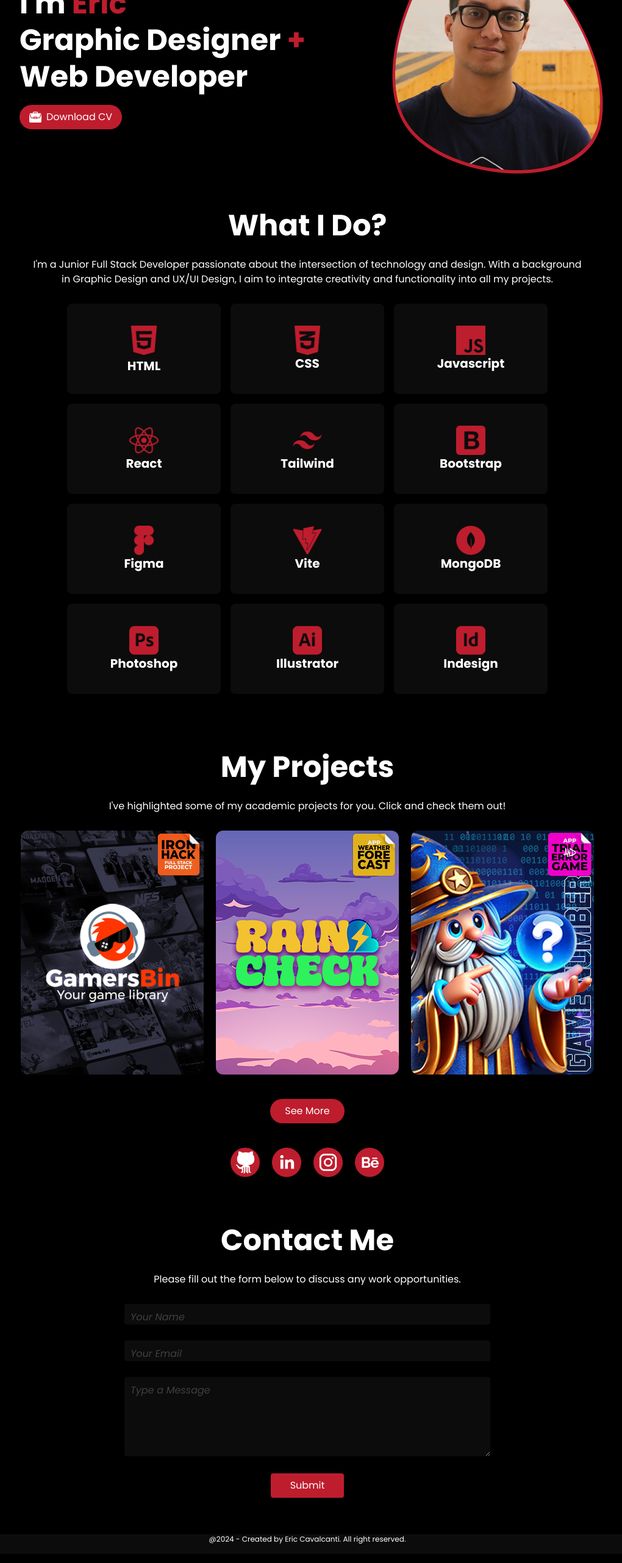
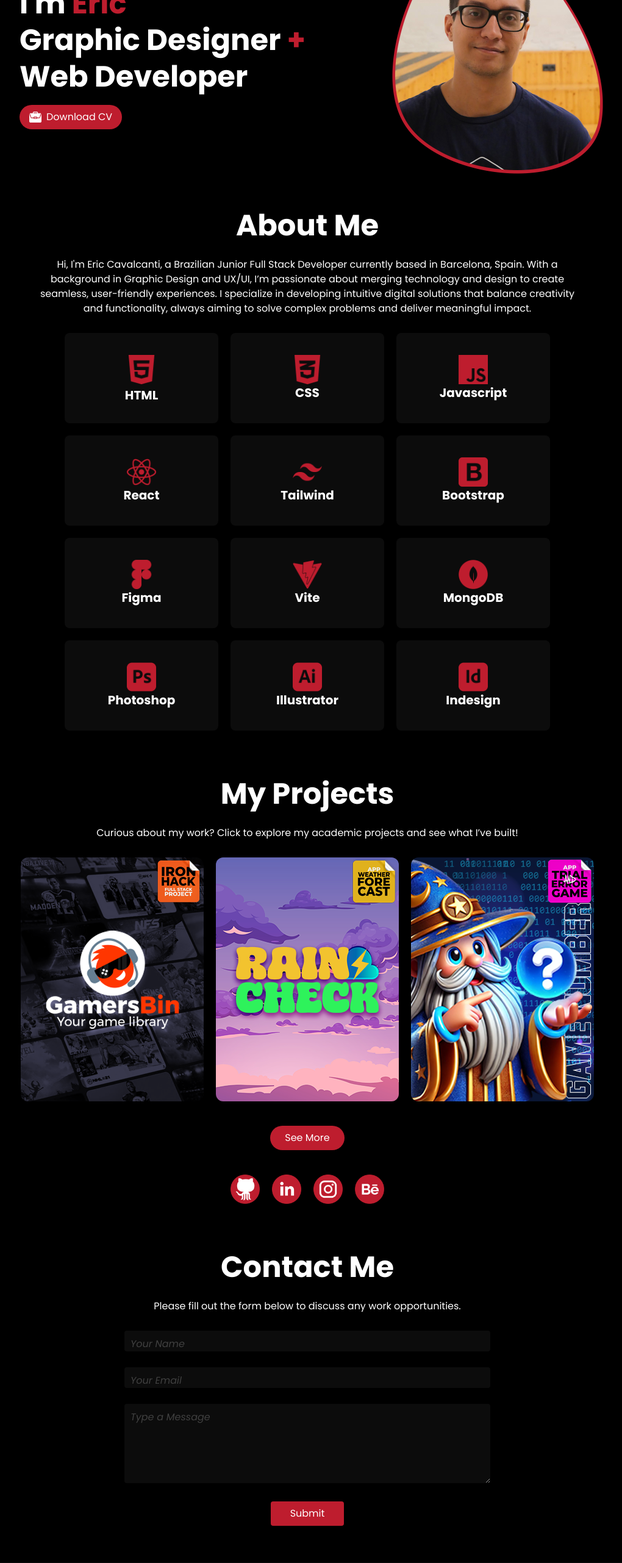
Before and after one commit to ecavalcanti93/portfolio, a React (Vite) app: page / in a window 1280 px wide. Shown: the part 234-2797 px from the top of the page at 61% size, without its empty margins (136-1156 px from the left). Built offline with nearby package versions, Linux system fonts and the light colour scheme; a web font is replaced by a local one.

Commit message:
Tailwind Fixes

```diff
--- a/src/components/Contact.css
+++ b/src/components/Contact.css
@@ -1,3 +1,40 @@
 #btnSubmit:hover {
     filter: drop-shadow(0px 0px 14px #f8152c);
 }
+
+.message {
+    padding: 10px;
+    margin-top: 10px;
+    border-radius: 5px;
+    font-weight: bold;
+    text-align: center;
+    width: 100%;
+  }
+
+  .success {
+    background-color: #0c0c0c;
+    color: #00bb2c;
+    border: 1px solid #0c0c0c;
+  }
+
+  .error {
+    background-color: #0c0c0c;
+    color: #be1d2e;
+    border: 1px solid #0c0c0c;
+  }
+
+
+@keyframes fadeIn {
+    from {
+      opacity: 0;
+      transform: translateY(-10px);
+    }
+    to {
+      opacity: 1;
+      transform: translateY(0);
+    }
+  }
+
+  .message {
+    animation: fadeIn 0.3s ease-in-out;
+  }
--- a/src/components/Contact.jsx
+++ b/src/components/Contact.jsx
@@ -59,7 +59,7 @@ const Contact = () => {
       </span>
 
       <form
-        className="flex flex-col gap-2.5 justify-center text-redSpecial"
+        className="flex flex-col gap-2.5 justify-center items-center text-redSpecial"
         ref={form}
         onSubmit={sendEmail}
       >
@@ -84,18 +84,22 @@ const Contact = () => {
           placeholder="Type a Message"
           required
         />
-        {message && <div className={`message ${messageType}`}>{message}</div>}
-      </form>
+        {message && (
+  <div className={`message ${messageType}`}>
+    {message}
+  </div>
+)}
       <div className="pt-5">
         <button
           type="submit"
           value="Send"
           id="btnSubmit"
-          className="flex pt-2 pb-2 pl-8 pr-8 justify-center items-center rounded-sm bg-redSpecial cursor-pointer"
+          className="flex pt-2 pb-2 pl-8 pr-8 text-white rounded-sm bg-redSpecial cursor-pointer"
         >
           Submit
         </button>
       </div>
+      </form>
     </section>
   );
 };
--- a/src/components/Footer.jsx
+++ b/src/components/Footer.jsx
@@ -3,7 +3,7 @@ import React from "react";
 const Footer = () => {
   return (
     <footer className="text-xs h-8 bg-blackSpecial text-center">
-      <div>
+      <div className="items-center justify-center pt-2">
         @{new Date().getFullYear()} - Created by Eric Cavalcanti. All right
         reserved.
       </div>
--- a/src/components/Navbar.css
+++ b/src/components/Navbar.css
@@ -8,6 +8,10 @@
     color: black;
 }
 
+#navbar {
+    box-shadow: 0px 15px 17px 0px rgba(0,0,0,0.8);
+  }
+
 #desktopMenuButton:hover {
     filter: drop-shadow(0px 0px 14px #f8152c);
 }
--- a/src/components/Navbar.jsx
+++ b/src/components/Navbar.jsx
@@ -59,11 +59,10 @@ const Navbar = () => {
           Portfolio
         </Link>
       </div>
-      <Link activeClass="active" smooth spy to="contact">
+      <Link activeClass="active3" smooth spy to="contact" offset={-100}>
         <button
           id="desktopMenuButton"
           className="hidden p-3 gap-2 justify-center items-center rounded-full  cursor-pointer sm:flex sm:block bg-redSpecial"
-          offset={-200}
         >
           <img src={message} alt="message" className="h-5" />
           {/* Contact Me */}
--- a/src/components/Portfolio.jsx
+++ b/src/components/Portfolio.jsx
@@ -21,11 +21,10 @@ const Portfolio = () => {
     >
       <h2 className="text-4xl  font-bold sm:text-5xl">My Projects</h2>
       <p className="text-center p-5">
-        I've highlighted some of my academic projects for you. Click and check
-        them out!
+      Curious about my work? Click to explore my academic projects and see what I’ve built!
       </p>
       <div className="worksimages">
-        <div className="flex flex-wrap justify-center gap-5 ">
+        <div className="flex flex-wrap justify-center gap-5">
           <a href="https://gamersbin.vercel.app/" target="_blank">
             <img src={Project1} alt="projeto1" className="rounded-xl" />
           </a>
--- a/src/components/Skills.jsx
+++ b/src/components/Skills.jsx
@@ -18,16 +18,13 @@ const Skills = () => {
       className="flex flex-col mx-auto max-w-screen-lg p-5 m-10 items-center gap-2 sm:pl-10 sm:pr-10"
       id="skills"
     >
-      <span className="text-4xl  font-bold sm:text-5xl"> What I Do? </span>
+      <span className="text-4xl  font-bold sm:text-5xl">About Me </span>
       <p className="text-center p-5">
         {" "}
-        I'm a Junior Full Stack Developer passionate about the intersection of
-        technology and design. With a background in Graphic Design and UX/UI
-        Design, I aim to integrate creativity and functionality into all my
-        projects.
+        Hi, I'm Eric Cavalcanti, a Brazilian Junior Full Stack Developer currently based in Barcelona, Spain. With a background in Graphic Design and UX/UI, I’m passionate about merging technology and design to create seamless, user-friendly experiences. I specialize in developing intuitive digital solutions that balance creativity and functionality, always aiming to solve complex problems and deliver meaningful impact.
       </p>
-      <div className="flex flex-wrap justify-center">
-        <div className="mr-4 mb-4 pt-6 pb-6 pl-8 pr-8 rounded-lg  bg-blackSpecial">
+      <div className="flex flex-wrap gap-5 justify-center">
+        <div className="pt-6 pb-6 pl-8 pr-8 rounded-lg  bg-blackSpecial">
           <div className="flex flex-col w-35 h-13 items-center justify-center m-6">
             <img src={HTML} alt="html_logo" className="h-12 m-1" />
             <div className="text-xl font-bold">
@@ -36,7 +33,7 @@ const Skills = () => {
           </div>
         </div>
 
-        <div className="mr-4 mb-4 pt-6 pb-6 pl-8 pr-8 rounded-lg  bg-blackSpecial">
+        <div className="pt-6 pb-6 pl-8 pr-8 rounded-lg  bg-blackSpecial">
           <div className="flex flex-col w-35 h-13 items-center justify-center m-6">
             <img src={CSS} alt="css_logo" className="h-12" />
             <div className="text-xl font-bold">
@@ -45,7 +42,7 @@ const Skills = () => {
           </div>
         </div>
 
-        <div className="mb-4 pt-6 pb-6 pl-8 pr-8 rounded-lg  bg-blackSpecial">
+        <div className="pt-6 pb-6 pl-8 pr-8 rounded-lg bg-blackSpecial">
           <div className="flex flex-col w-35 h-13 items-center justify-center m-6">
             <img src={JS} alt="javascript_logo" className="h-12" />
             <div className="text-xl font-bold">
@@ -54,7 +51,7 @@ const Skills = () => {
           </div>
         </div>
 
-        <div className="mr-4 mb-4 pt-6 pb-6 pl-8 pr-8 rounded-lg  bg-blackSpecial">
+        <div className="pt-6 pb-6 pl-8 pr-8 rounded-lg  bg-blackSpecial">
           <div className="flex flex-col w-35 h-13 items-center justify-center m-6">
             <img src={RCT} alt="react_logo" className="h-12" />
             <div className="text-xl font-bold">
@@ -63,7 +60,7 @@ const Skills = () => {
           </div>
         </div>
 
-        <div className="mr-4 mb-4 pt-6 pb-6 pl-8 pr-8 rounded-lg  bg-blackSpecial">
+        <div className="pt-6 pb-6 pl-8 pr-8 rounded-lg  bg-blackSpecial">
           <div className="flex flex-col w-35 h-13 items-center justify-center m-6">
             <img src={TW} alt="tailwind_logo" className="h-12" />
             <div className="text-xl font-bold">
@@ -72,7 +69,7 @@ const Skills = () => {
           </div>
         </div>
 
-        <div className="mb-4 pt-6 pb-6 pl-8 pr-8 rounded-lg  bg-blackSpecial">
+        <div className="pt-6 pb-6 pl-8 pr-8 rounded-lg bg-blackSpecial">
           <div className="flex flex-col w-35 h-13 items-center justify-center m-6">
             <img src={BTS} alt="bootstrap_logo" className="h-12" />
             <div className="text-xl font-bold">
@@ -81,7 +78,7 @@ const Skills = () => {
           </div>
         </div>
 
-        <div className="mr-4 mb-4 pt-6 pb-6 pl-8 pr-8 rounded-lg  bg-blackSpecial">
+        <div className="pt-6 pb-6 pl-8 pr-8 rounded-lg  bg-blackSpecial">
           <div className="flex flex-col w-35 h-13 items-center justify-center m-6">
             <img src={FG} alt="figma_logo" className="h-12" />
             <div className="text-xl font-bold">
@@ -90,7 +87,7 @@ const Skills = () => {
           </div>
         </div>
 
-        <div className="mr-4 mb-4 pt-6 pb-6 pl-8 pr-8 rounded-lg  bg-blackSpecial">
+        <div className="pt-6 pb-6 pl-8 pr-8 rounded-lg  bg-blackSpecial">
           <div className="flex flex-col w-35 h-13 items-center justify-center m-6">
             <img src={VITE} alt="vite_logo" className="h-12" />
             <div className="text-xl font-bold">
@@ -99,7 +96,7 @@ const Skills = () => {
           </div>
         </div>
 
-        <div className="mb-4 pt-6 pb-6 pl-8 pr-8 rounded-lg  bg-blackSpecial">
+        <div className="pt-6 pb-6 pl-8 pr-8 rounded-lg bg-blackSpecial">
           <div className="flex flex-col w-35 h-13 items-center justify-center m-6">
             <img src={MDB} alt="mongo_logo" className="h-12" />
             <div className="text-xl font-bold">
@@ -108,7 +105,7 @@ const Skills = () => {
           </div>
         </div>
 
-        <div className="mr-4 mb-4 pt-6 pb-6 pl-8 pr-8 rounded-lg  bg-blackSpecial">
+        <div className="pt-6 pb-6 pl-8 pr-8 rounded-lg  bg-blackSpecial">
           <div className="flex flex-col w-35 h-13 items-center justify-center m-6">
             <img src={PS} alt="ps_logo" className="h-12" />
             <div className="text-xl font-bold">
@@ -117,7 +114,7 @@ const Skills = () => {
           </div>
         </div>
 
-        <div className="mr-4 mb-4 pt-6 pb-6 pl-8 pr-8 rounded-lg  bg-blackSpecial">
+        <div className="pt-6 pb-6 pl-8 pr-8 rounded-lg  bg-blackSpecial">
           <div className="flex flex-col w-35 h-13 items-center justify-center m-6">
             <img src={AI} alt="ai_logo" className="h-12" />
             <div className="text-xl font-bold">
@@ -126,7 +123,7 @@ const Skills = () => {
           </div>
         </div>
 
-        <div className="mb-4 pt-6 pb-6 pl-8 pr-8 rounded-lg  bg-blackSpecial">
+        <div className="pt-6 pb-6 pl-8 pr-8 rounded-lg bg-blackSpecial">
           <div className="flex flex-col w-35 h-13 items-center justify-center m-6">
             <img src={ID} alt="id_logo" className="h-12" />
             <div className="text-xl font-bold">
```
